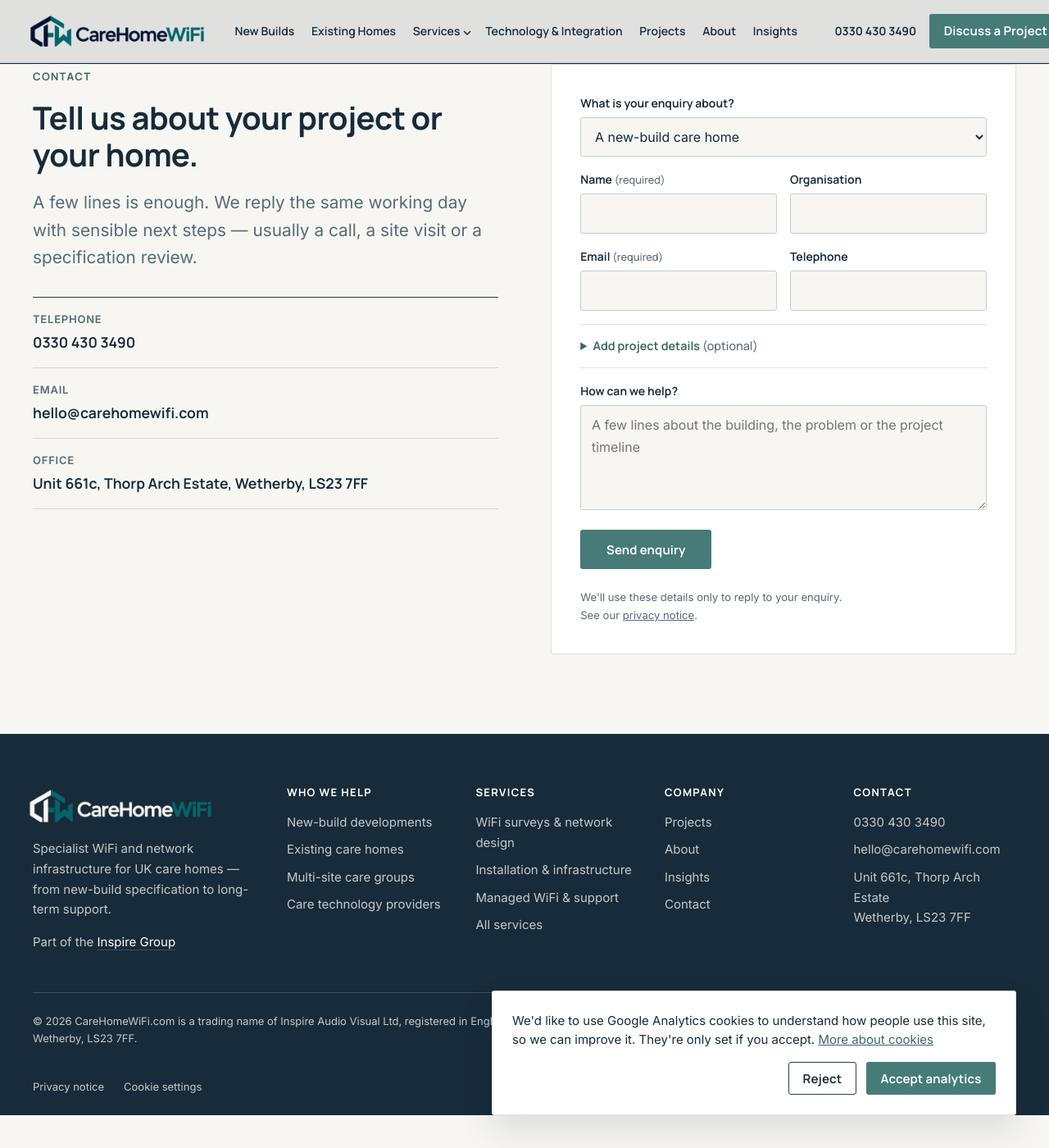
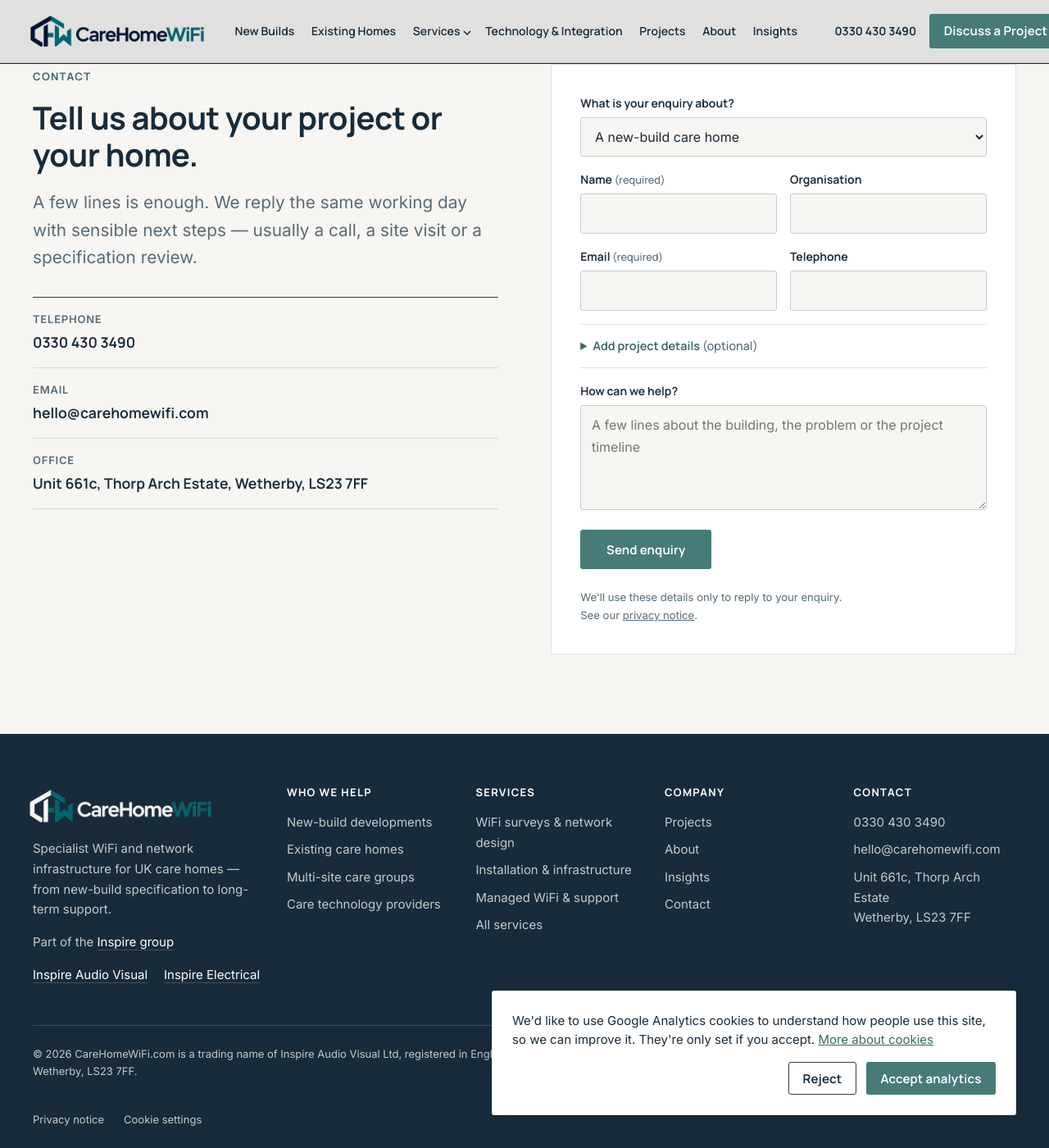
Before and after one commit to Pepilix/carehomewifi, a Jekyll site: the page built from index.html, in a window 1280 px wide and 1400 px high, scrolled down 4844 px. Shown: the whole window at 82% size. Built offline with Jekyll 4.4.1, drawn with Linux system fonts in a browser that asks for light colours.

Commit message:
Footer: link the Inspire group and sister sites
Part of the Inspire group now links to trustinspire.com, with links to
Inspire Audio Visual and Inspire Electrical (test address until its domain is live).

Co-Authored-By: Claude Opus 5.5 <noreply@anthropic.com>
Claude-Session: https://claude.ai/code/session_018FoWtRXUk5bEtwkh3LuUBV

```diff
--- a/_config.yml
+++ b/_config.yml
@@ -56,6 +56,16 @@ parent:
   name: "Inspire Group"
   url: "https://www.inspire-av.com/"
 
+# Sister sites in the Inspire group, linked from the footer.
+# Inspire Electrical points at its test address until inspire-electrical.com is live.
+group_sites:
+  - name: "Inspire"
+    url: "https://trustinspire.com/"
+  - name: "Inspire Audio Visual"
+    url: "https://www.inspire-av.com/"
+  - name: "Inspire Electrical"
+    url: "https://pepilix.github.io/inspire-electrical/"
+
 # Enquiry forms post here (FormSubmit). The first submission from the live
 # domain sends an activation email to this address, which must be confirmed.
 form_endpoint: "https://formsubmit.co/ajax/jonathan.a@inspire-av.com"
--- a/_includes/footer.html
+++ b/_includes/footer.html
@@ -4,7 +4,12 @@
       <div class="site-footer__brand">
         <img src="{{ site.brand.logo_reverse | relative_url }}" alt="{{ site.brand_name }}" width="{{ site.brand.logo_width }}" height="{{ site.brand.logo_height }}" loading="lazy">
         <p>Specialist WiFi and network infrastructure for UK care homes — from new-build specification to long-term support.</p>
-        <p class="site-footer__parent">Part of the <a href="{{ site.parent.url }}" rel="noopener">{{ site.parent.name }}</a></p>
+        <p class="site-footer__parent">Part of the <a href="{{ site.group_sites[0].url }}" rel="noopener">Inspire group</a></p>
+        <ul class="site-footer__family" aria-label="Other Inspire businesses">
+          {%- for s in site.group_sites offset: 1 %}
+          <li><a href="{{ s.url }}" rel="noopener">{{ s.name }}</a></li>
+          {%- endfor %}
+        </ul>
       </div>
 
       <div class="site-footer__col">
--- a/assets/css/site.css
+++ b/assets/css/site.css
@@ -371,6 +371,8 @@ mark.confirm::before {
 .site-footer__brand img { width: 230px; height: auto; max-height: 64px; object-fit: contain; object-position: left center; margin: 0 0 var(--s-4) -8px; }
 .site-footer__brand p { max-width: 36ch; }
 .site-footer__parent a { color: var(--white); border-bottom: 1px solid var(--line-on-navy); }
+.site-footer__family { list-style: none; display: flex; flex-wrap: wrap; gap: .4rem 1.25rem; margin-top: .6rem; font-size: var(--fs-sm, .875rem); }
+.site-footer__family a { color: var(--white); border-bottom: 1px solid var(--line-on-navy); }
 .site-footer__heading { font-family: var(--font-head); font-size: var(--fs-xs); letter-spacing: .1em; text-transform: uppercase; color: var(--white); margin-bottom: var(--s-4); }
 .site-footer__col ul { list-style: none; display: grid; gap: .55rem; }
 .site-footer__legal { display: flex; justify-content: space-between; gap: var(--s-5); flex-wrap: wrap; margin-top: var(--s-7); padding-top: var(--s-5); border-top: 1px solid var(--line-on-navy); font-size: var(--fs-xs); }
```
